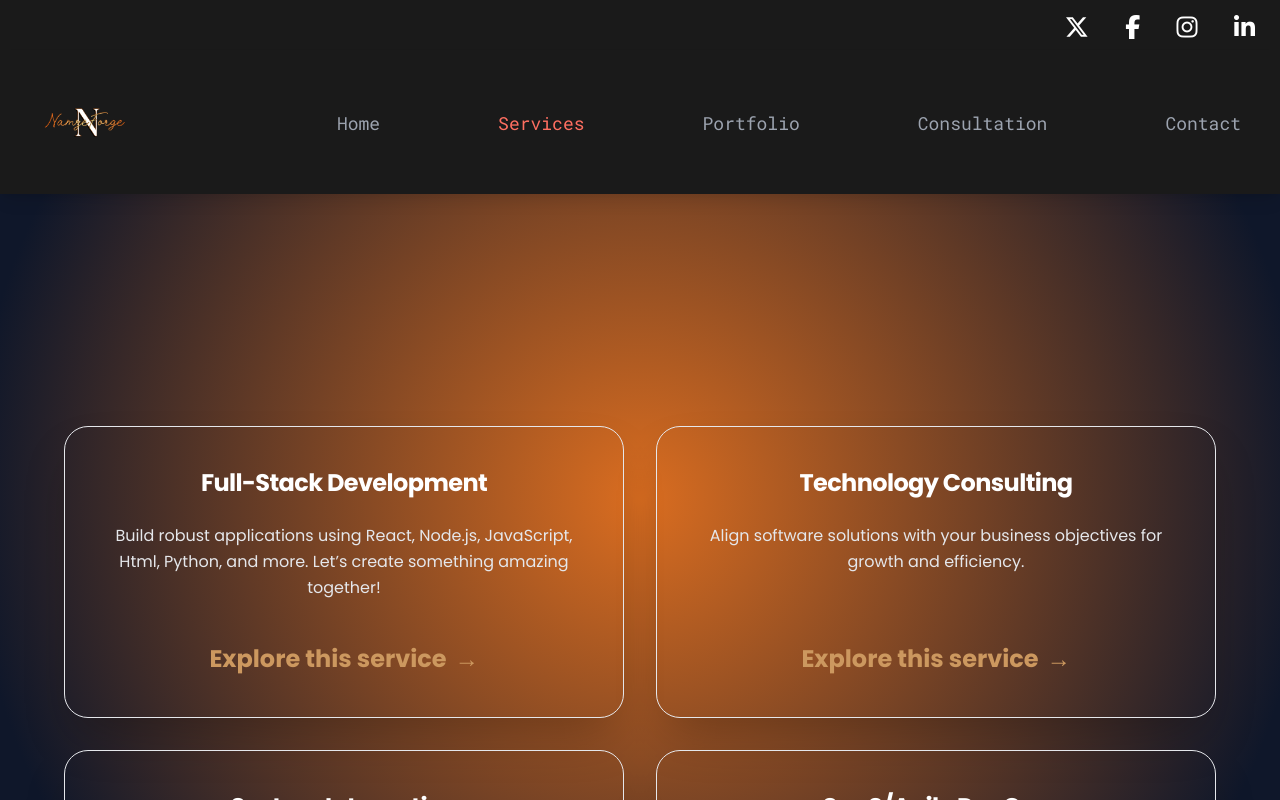
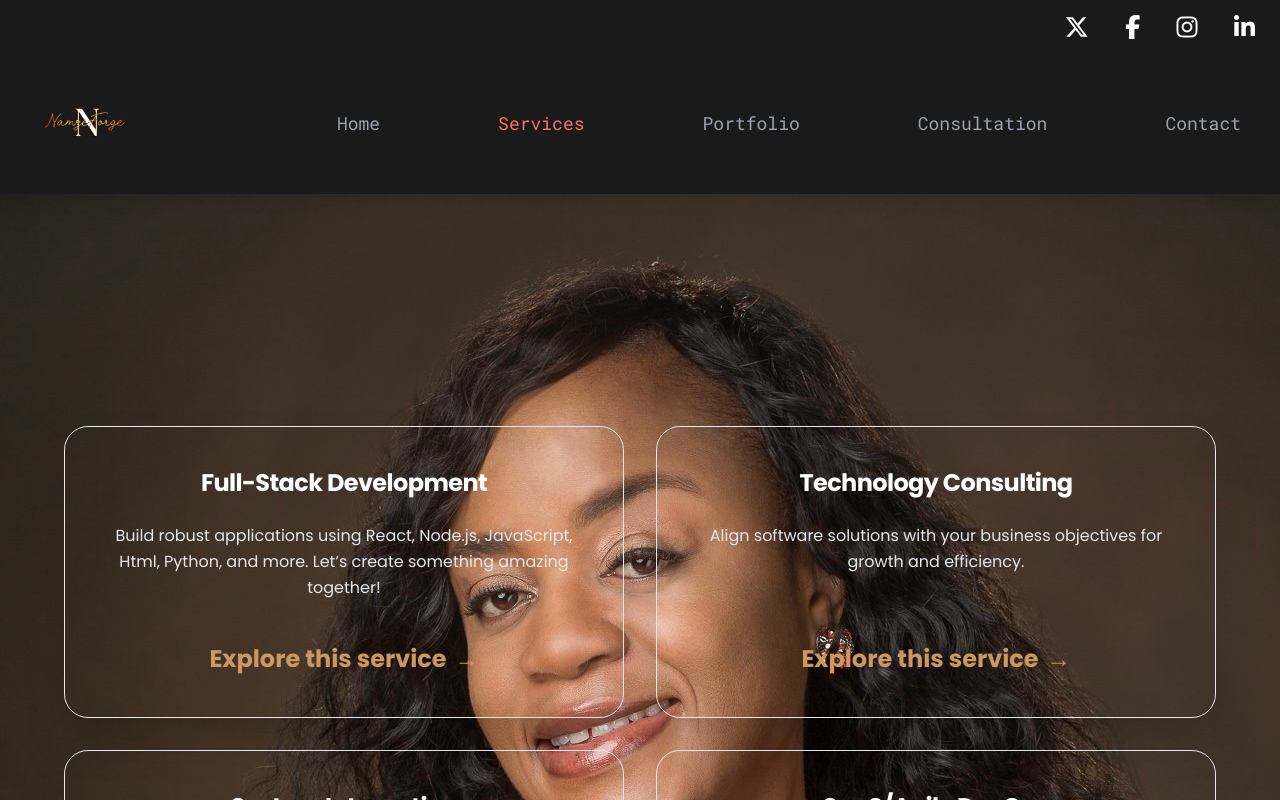
Before and after one commit to Cathy-45/cathy-portfolio-integrated, a React (Vite) app: page /services in a window 1280 px wide. Shown: the top 800 px of the page. Built offline with nearby package versions, Linux system fonts and the light colour scheme.

Commit message:
Update Services page: Clean glassmorphism design matching homepage

```diff
--- a/src/components/Services.jsx
+++ b/src/components/Services.jsx
@@ -1,83 +1,59 @@
 import React from "react";
 import { Link } from "react-router-dom";
+import backgroundImage from "../assets/background.jpg";
 
 const services = [
   {
     id: 1,
     name: "Full-Stack Development",
-    description:
-      "Build robust applications using React, Node.js, JavaScript, Html, Python, and more. Let’s create something amazing together!",
-    bgColor: "from-[#ff6f61] to-[#ff8780]",
+    description: "Build robust applications using React, Node.js, JavaScript, Html, Python, and more. Let’s create something amazing together!",
     path: "/services/full-stack-development",
   },
   {
     id: 2,
     name: "Technology Consulting",
-    description:
-      "Align software solutions with your business objectives for growth and efficiency.",
-    bgColor: "from-[#4CAF50] to-[#66bb6a]",
+    description: "Align software solutions with your business objectives for growth and efficiency.",
     path: "/services/technology-consulting",
   },
   {
     id: 3,
     name: "System Integration",
     description: "Connect CRMs, ERPs, and APIs for seamless data flows.",
-    bgColor: "from-[#1E90FF] to-[#4da6ff]",
     path: "/services/system-integration",
   },
   {
     id: 4,
     name: "SaaS/Agile DevOps",
     description: "Scalable software-as-a-service solutions.",
-    bgColor: "from-[#FFD700] to-[#ffed4e]",
     path: "/services/saas",
   },
 ];
 
 const Services = () => {
   return (
-    <section className="min-h-screen relative overflow-hidden">
-      {/* BACKGROUND - EXACT MATCH TO HOME PAGE */}
-      <div
-        className="absolute inset-0"
-        style={{
-          background: "radial-gradient(circle at 50% 30%, #da6d20 0%, #0f172a 70%)",
-        }}
-      />
-      <div className="absolute inset-0 bg-gradient-to-b from-transparent via-black/30 to-black/80" />
+    <section
+      className="min-h-screen relative overflow-hidden"
+      style={{
+        backgroundImage: `url(${backgroundImage})`,
+        backgroundAttachment: "fixed",
+        backgroundPosition: "center 20%",
+        backgroundSize: "cover",
+      }}
+    >
+      {/* Clean Overlay - Same as Home Page */}
+      <div className="absolute inset-0 bg-gradient-to-b from-black/60 via-black/40 to-black/80" />
 
-      {/* FLOATING BUBBLES - SAME AS HOME */}
-      <div className="absolute inset-0 pointer-events-none overflow-hidden">
-        {[...Array(12)].map((_, i) => (
-          <div
-            key={i}
-            className="absolute rounded-full bg-[#da6d20]/20 blur-3xl animate-float"
-            style={{
-              width: `${100 + i * 50}px`,
-              height: `${100 + i * 50}px`,
-              top: `${Math.random() * 80 + 10}%`,
-              left: `${Math.random() * 80 + 10}%`,
-              animationDuration: `${10 + i * 2}s`,
-              animationDelay: `-${i * 1.2}s`,
-            }}
-          />
-        ))}
-      </div>
-
-      {/* MAIN CONTENT */}
       <div className="relative z-10 min-h-screen flex flex-col justify-center px-6 py-24">
         <div className="text-center max-w-7xl mx-auto w-full">
-          {/* TITLE - SAME GRADIENT & ANIMATION AS HOME */}
-          <h2
-            className="text-4xl sm:text-5xl md:text-6xl lg:text-7xl font-black tracking-tighter mb-16
-                       text-transparent bg-clip-text
-                       bg-gradient-to-r from-[#da6d20] via-[#fdba74] to-[#da6d20]
-                       bg-[length:200%_200%] animate-gradient-x"
-          >
+
+          <h2 className="text-4xl sm:text-5xl md:text-6xl lg:text-7xl font-black tracking-tighter mb-16
+                         text-transparent bg-clip-text
+                         bg-gradient-to-r from-[#da6d20] via-[#fdba74] to-[#da6d20]
+                         bg-[length:200%_200%] animate-gradient-x">
             My Services
           </h2>
 
-          {/* GLASS CARDS - MATCHING HOME PAGE STYLE */}
+          {/* Glassmorphism Cards */}
           <div className="grid grid-cols-1 sm:grid-cols-2 gap-8 max-w-6xl mx-auto">
             {services.map((service) => (
               <Link
@@ -85,15 +61,9 @@ const Services = () => {
                 to={service.path}
                 className="group block backdrop-blur-2xl bg-white/10 border border-white/30
                            rounded-3xl p-10 shadow-2xl shadow-black/60
-                           hover:bg-white/15 hover:border-[#da6d20]/60 hover:shadow-[0_0_40px_rgba(218,109,32,0.4)]
-                           transition-all duration-500 min-h-[22rem] flex flex-col justify-between relative overflow-hidden"
+                           hover:bg-white/15 hover:border-[#da6d20]/60 hover:shadow-[#da6d20]/30
+                           transition-all duration-500 min-h-[22rem] flex flex-col justify-between"
               >
-                {/* HOVER GRADIENT OVERLAY */}
-                <div
-                  className={`absolute inset-0 bg-gradient-to-br ${service.bgColor} opacity-0
-                              group-hover:opacity-10 transition-opacity duration-500 -z-10`}
-                />
-
                 <div>
                   <h3 className="text-2xl font-bold text-white mb-6 text-center tracking-tight">
                     {service.name}
@@ -113,7 +83,7 @@ const Services = () => {
             ))}
           </div>
 
-          {/* SIGNATURE - MATCHING HOME FOOTER STYLE */}
+          {/* Signature */}
           <p className="mt-24 text-gray-400 text-lg tracking-wide">
             AgriConnect. Powered by Namzeforge. Scaling Africa.
           </p>
```
